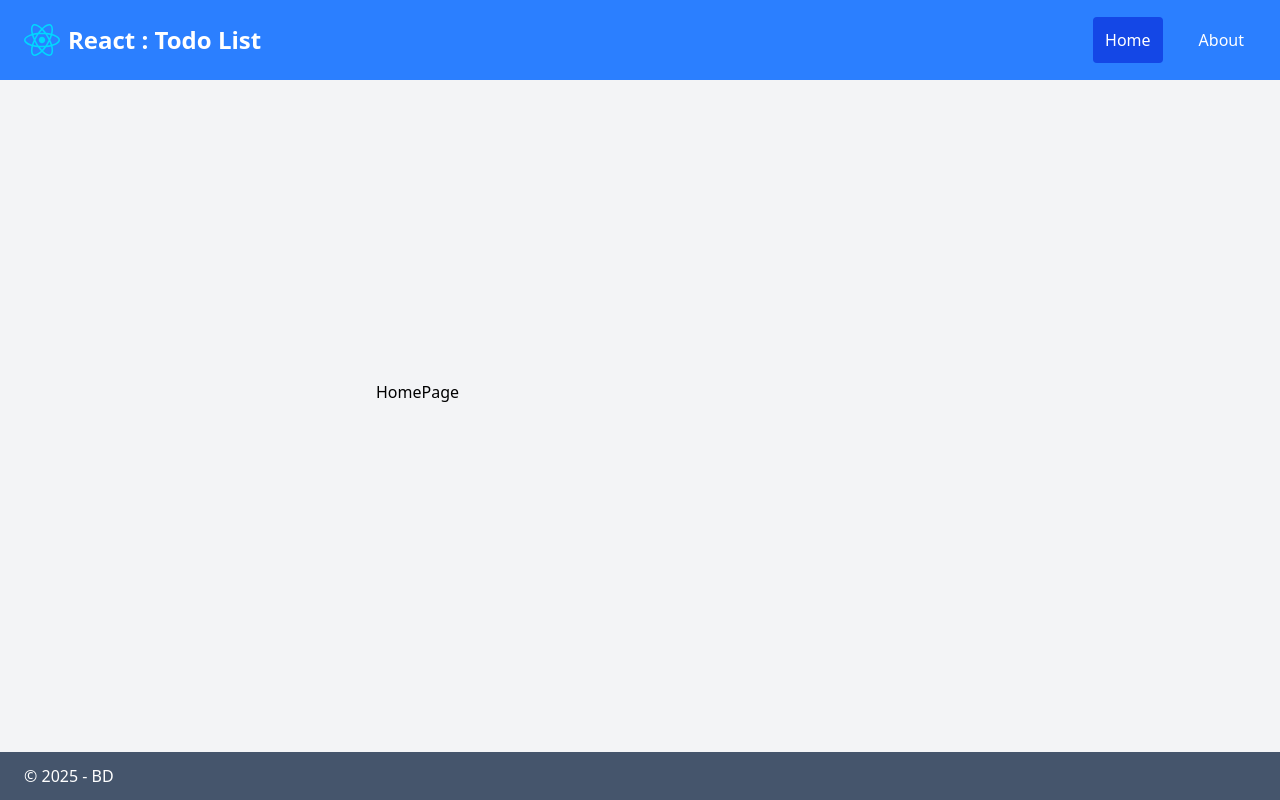
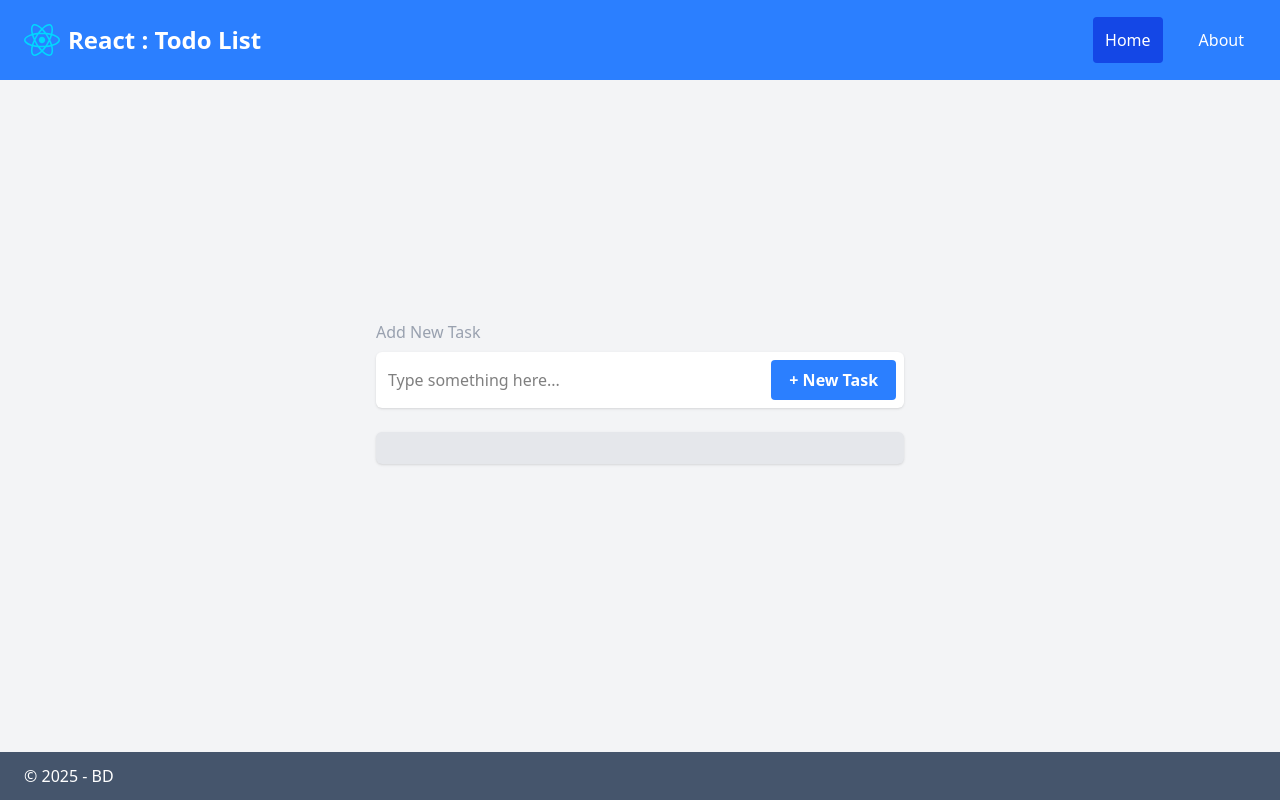
Before and after one commit to pramebt/study-react-todolist01, a React (Vite) app: page / in a window 1280 px wide. Built offline with nearby package versions, Linux system fonts and the light colour scheme.

Commit message:
implement todo list functionality with task addition and display

```diff
--- /dev/null
+++ b/src/components/NewTask.jsx
@@ -0,0 +1,44 @@
+import React, { useState } from "react";
+
+const NewTask = ({addTask }) => {
+  const [title, setTitle] = useState("");
+
+  const submitForm = (e) => {
+    e.preventDefault();
+    console.log(title);
+    const task = {
+        title,
+        date: new Date().toLocaleString()
+    }
+    addTask(task)
+  };
+  return (
+    <form onSubmit={submitForm}>
+      <label htmlFor="title" className="text-lh text-gray-400">
+        Add New Task
+      </label>
+      <div className="flex gap-x-2 bg-white rounded-md shadow-sm p-2 pl-3 mt-2">
+        <input
+          id="title"
+          type="text"
+          className="focus:outline-none w-full"
+          maxLength={30}
+          placeholder="Type something here..."
+          auto
+          focus
+          required
+          value={title}
+          onChange={(e) => setTitle(e.target.value)}
+        />
+        <button
+          type="submit"
+          className="w-40 px-3 py-2 rounded font-semibold bg-blue-500 text-white hover:bg-blue-600"
+        >
+          + New Task
+        </button>
+      </div>
+    </form>
+  );
+};
+
+export default NewTask;
--- /dev/null
+++ b/src/components/TodoItem.jsx
@@ -0,0 +1,17 @@
+import React from 'react'
+
+const TodoItem = (props) => {
+  return (
+    <li className='flex bg-white rounded shadow-sm p-4 mt-4 first:mt-0'>
+        <div className='flex gap-x-4 mr-auto items-center'>
+            <div className='h-6 w-6 rounded-full shadow-sm text-white text-sm bg-teal-400 text-center content-center'></div>
+            <div>
+                <p className='font-semibold'>{props.todo.title}</p>
+                <p className='text-sm text-gray-400'>{props.todo.date}</p>
+            </div>
+        </div>
+    </li>
+  )
+}
+
+export default TodoItem
--- a/src/pages/HomePage.jsx
+++ b/src/pages/HomePage.jsx
@@ -1,8 +1,25 @@
-import React from 'react'
+import React, { useState } from 'react'
+import NewTask from '../components/NewTask'
+import TodoItem from '../components/TodoItem'
+const HomePage = () => {
 
-const HomePage = () => {
+  const [todos, setTodos] = useState([])
+
+  const addTask = (task) => {
+    setTodos((prevTodos) => [...prevTodos, task])
+    console.log(todos)
+  }
   return (
-    <div>HomePage</div>
+    <>
+      <NewTask addTask={addTask}/>
+      <ul className='bg-gray-200 rounded-md shadow-sm p-4'>
+        {
+          todos.map((todo,i)=>(
+            <TodoItem key={i} todo={todo}/>
+          ))
+        }
+      </ul>
+    </>
   )
 }
 
```
